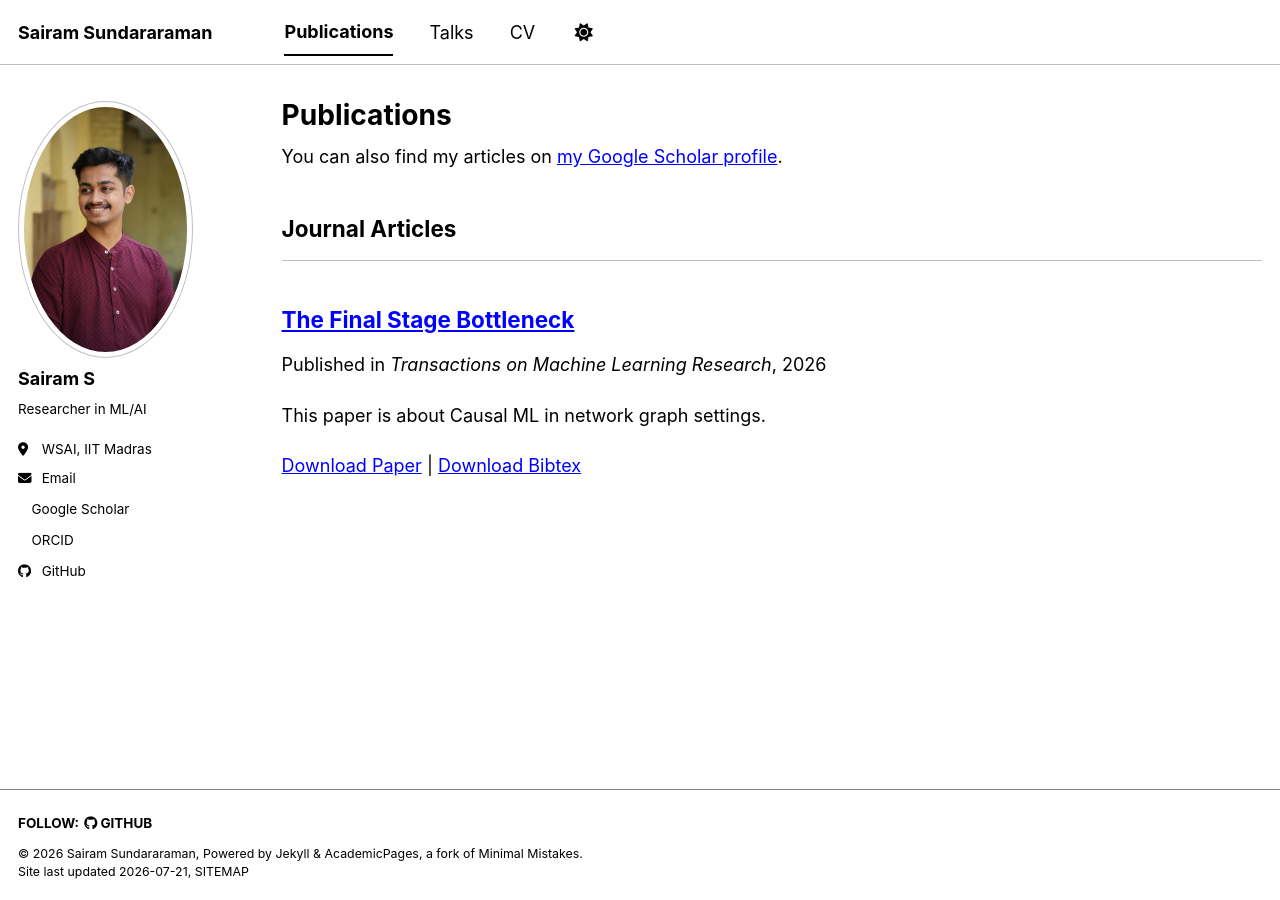
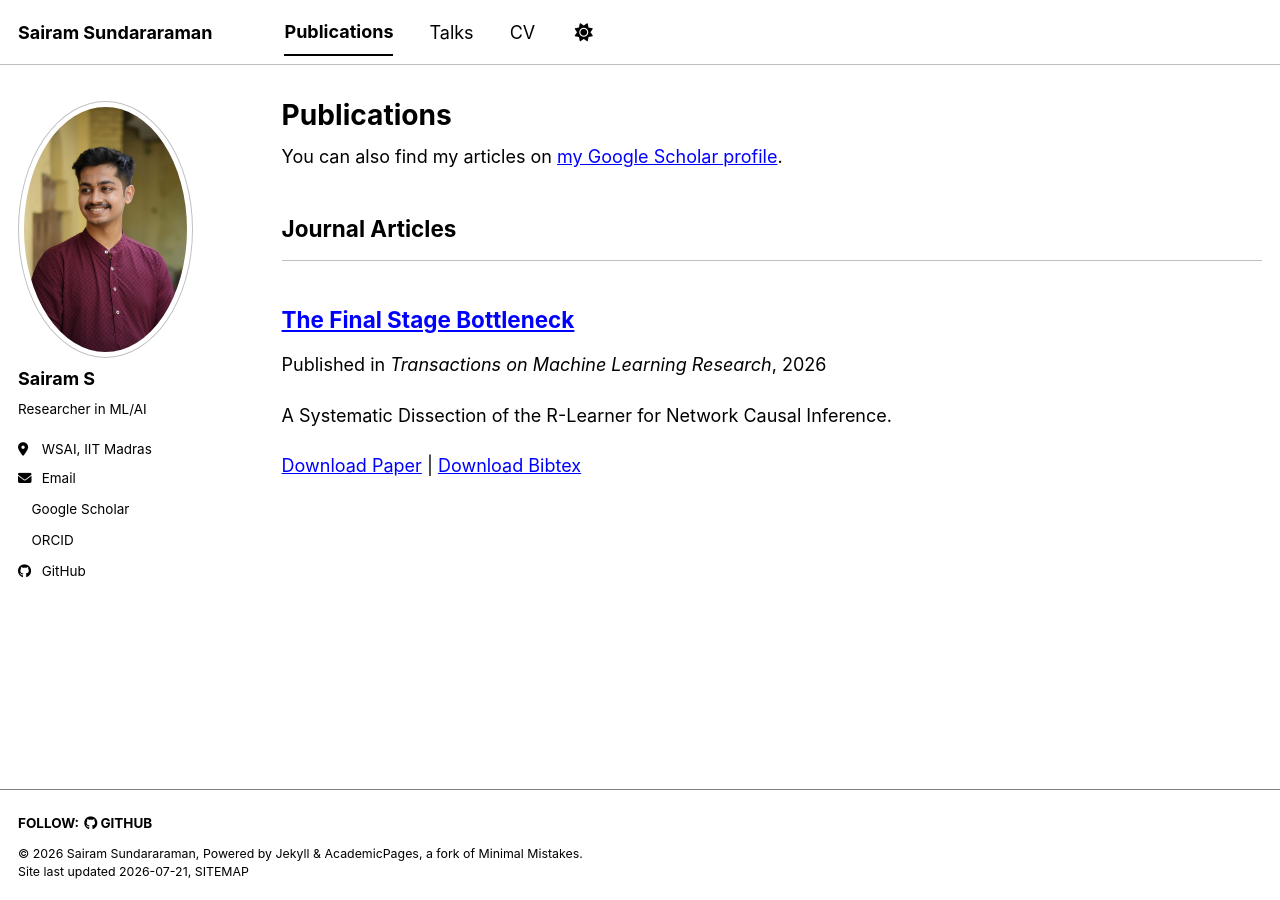
Before and after one commit to sairam-sundararaman/sairam-sundararaman.github.io, a Jekyll site: the page built from _pages/publications.html, in a window 1280 px wide. Built offline with Jekyll 4.4.1, drawn with Linux system fonts in a browser that asks for light colours; a style sheet for code colours, icons or effects is not loaded.

Commit message:
Update excerpt for the paper on Causal ML

```diff
--- a/_publications/2009-10-01-paper-title-number-1.md
+++ b/_publications/2009-10-01-paper-title-number-1.md
@@ -3,7 +3,7 @@ title: "The Final Stage Bottleneck"
 collection: publications
 category: manuscripts
 permalink: /publication/final-stage-bottleneck
-excerpt: 'This paper is about Causal ML in network graph settings.'
+excerpt: 'A Systematic Dissection of the R-Learner for Network Causal Inference.'
 date: 2026-03-31
 venue: 'Transactions on Machine Learning Research'
 paperurl: 'https://openreview.net/forum?id=QIE0FVSn0p'
```
